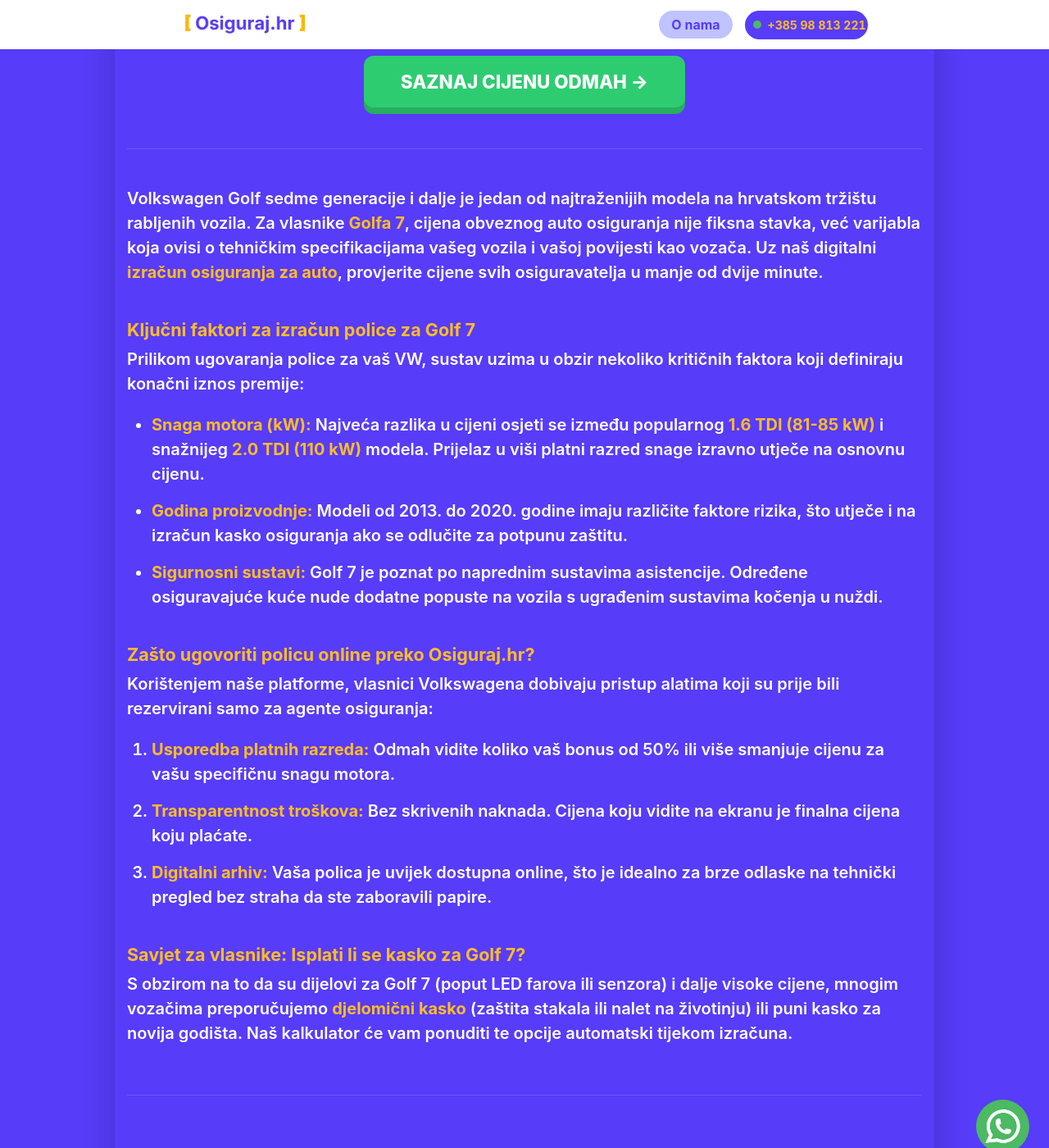
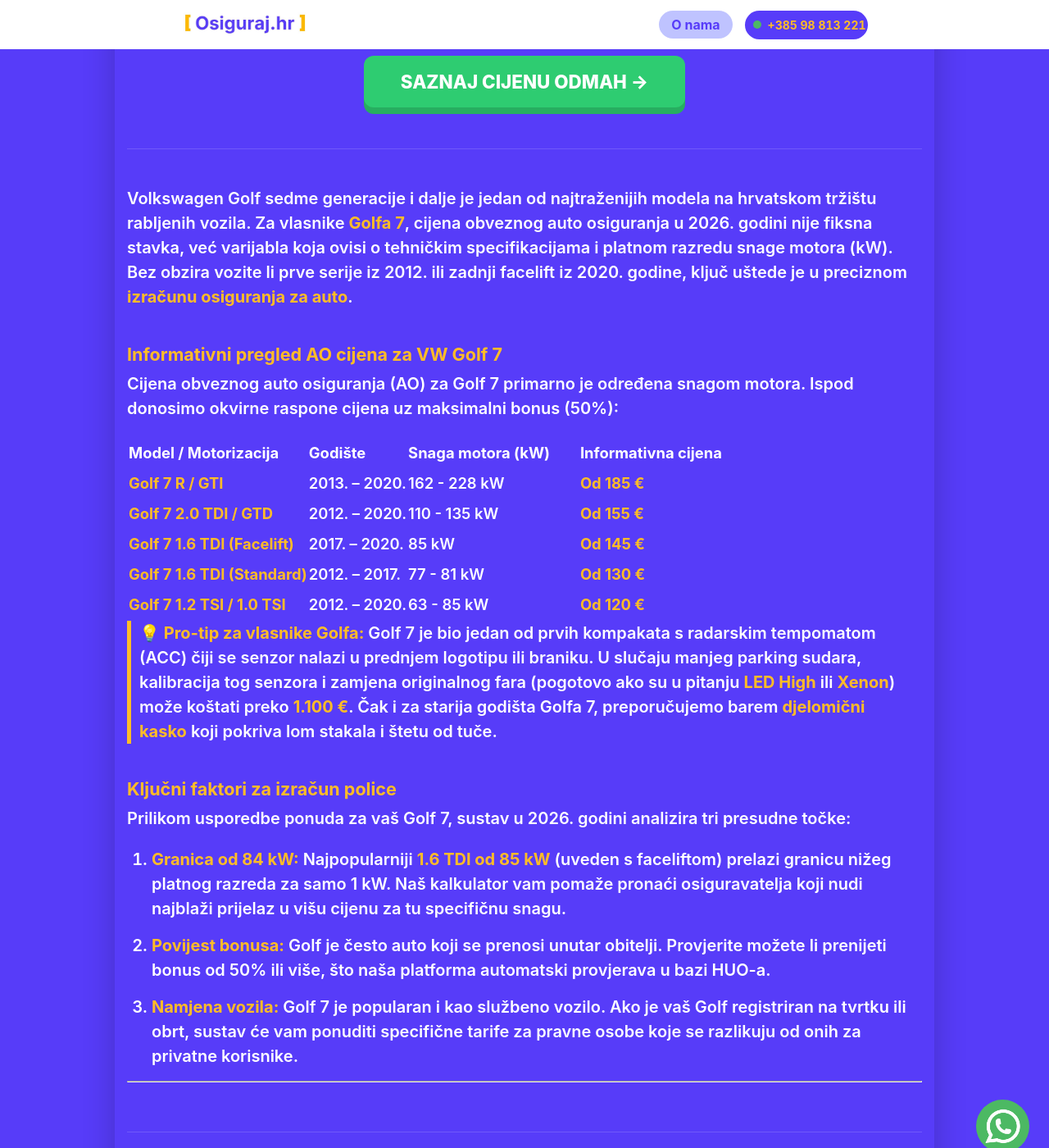
Before and after one commit to Filip-Gale/OsigurajHR, a Jekyll site: the page built from auto-osiguranje/vw-golf-7.md, in a window 1280 px wide and 1400 px high, scrolled down 345 px. Shown: the whole window at 82% size. Built offline with Jekyll 4.4.1, drawn with Linux system fonts in a browser that asks for light colours; some of the changed text lies outside the part shown.

Commit message:
Update vw-golf-7.md

```diff
--- a/auto-osiguranje/vw-golf-7.md
+++ b/auto-osiguranje/vw-golf-7.md
@@ -1,48 +1,82 @@
 ---
 layout: grad
 grad_ime: "Hrvatska"
-title: "Osiguranje za VW Golf 7 | Izračun cijene prema kW (2026)"
+title: "Osiguranje za VW Golf 7 | Cijene po godištima (2012-2020)"
 permalink: /auto-osiguranje/vw-golf-7/
-description: "Saznajte točnu cijenu auto osiguranja za VW Golf 7. Usporedite ponude za 1.6 TDI i 2.0 TDI motore uz uštede do 30% online."
+description: "Izračunajte cijenu osiguranja za VW Golf 7. Provjerite informativne cijene za 1.6 TDI, 2.0 TDI i GTI modele po godištima. Uštedite do 30% online."
 ---
 
-Volkswagen Golf sedme generacije i dalje je jedan od najtraženijih modela na hrvatskom tržištu rabljenih vozila. Za vlasnike **Golfa 7**, cijena obveznog auto osiguranja nije fiksna stavka, već varijabla koja ovisi o tehničkim specifikacijama vašeg vozila i vašoj povijesti kao vozača. Uz naš digitalni **izračun osiguranja za auto**, provjerite cijene svih osiguravatelja u manje od dvije minute.
+Volkswagen Golf sedme generacije i dalje je jedan od najtraženijih modela na hrvatskom tržištu rabljenih vozila. Za vlasnike **Golfa 7**, cijena obveznog auto osiguranja u 2026. godini nije fiksna stavka, već varijabla koja ovisi o tehničkim specifikacijama i platnom razredu snage motora (kW). Bez obzira vozite li prve serije iz 2012. ili zadnji facelift iz 2020. godine, ključ uštede je u preciznom **izračunu osiguranja za auto**.
 
-### Ključni faktori za izračun police za Golf 7
+### Informativni pregled AO cijena za VW Golf 7
 
-Prilikom ugovaranja police za vaš VW, sustav uzima u obzir nekoliko kritičnih faktora koji definiraju konačni iznos premije:
+Cijena obveznog auto osiguranja (AO) za Golf 7 primarno je određena snagom motora. Ispod donosimo okvirne raspone cijena uz maksimalni bonus (50%):
 
-* **Snaga motora (kW):** Najveća razlika u cijeni osjeti se između popularnog **1.6 TDI (81-85 kW)** i snažnijeg **2.0 TDI (110 kW)** modela. Prijelaz u viši platni razred snage izravno utječe na osnovnu cijenu.
-* **Godina proizvodnje:** Modeli od 2013. do 2020. godine imaju različite faktore rizika, što utječe i na izračun kasko osiguranja ako se odlučite za potpunu zaštitu.
-* **Sigurnosni sustavi:** Golf 7 je poznat po naprednim sustavima asistencije. Određene osiguravajuće kuće nude dodatne popuste na vozila s ugrađenim sustavima kočenja u nuždi.
+| Model&nbsp;/&nbsp;Motorizacija | Godište&nbsp;&nbsp;&nbsp;&nbsp;&nbsp; | Snaga motora (kW)&nbsp;&nbsp;&nbsp;&nbsp;&nbsp;&nbsp;&nbsp;&nbsp; | Informativna cijena |
+| :--- | :--- | :--- | :--- |
+| **Golf 7 R / GTI** | 2013. – 2020. | 162 - 228 kW | **Od 185 €** |
+| **Golf 7 2.0 TDI / GTD** | 2012. – 2020. | 110 - 135 kW | **Od 155 €** |
+| **Golf 7 1.6 TDI (Facelift)**| 2017. – 2020. | 85 kW | **Od 145 €** |
+| **Golf 7 1.6 TDI (Standard)**| 2012. – 2017. | 77 - 81 kW | **Od 130 €** |
+| **Golf 7 1.2 TSI / 1.0 TSI** | 2012. – 2020. | 63 - 85 kW | **Od 120 €** |
 
-### Zašto ugovoriti policu online preko Osiguraj.hr?
+> **💡 Pro-tip za vlasnike Golfa:** Golf 7 je bio jedan od prvih kompakata s radarskim tempomatom (ACC) čiji se senzor nalazi u prednjem logotipu ili braniku. U slučaju manjeg parking sudara, kalibracija tog senzora i zamjena originalnog fara (pogotovo ako su u pitanju **LED High** ili **Xenon**) može koštati preko **1.100 €**. Čak i za starija godišta Golfa 7, preporučujemo barem **djelomični kasko** koji pokriva lom stakala i štetu od tuče.
 
-Korištenjem naše platforme, vlasnici Volkswagena dobivaju pristup alatima koji su prije bili rezervirani samo za agente osiguranja:
+### Ključni faktori za izračun police
 
-1. **Usporedba platnih razreda:** Odmah vidite koliko vaš bonus od 50% ili više smanjuje cijenu za vašu specifičnu snagu motora.
-2. **Transparentnost troškova:** Bez skrivenih naknada. Cijena koju vidite na ekranu je finalna cijena koju plaćate.
-3. **Digitalni arhiv:** Vaša polica je uvijek dostupna online, što je idealno za brze odlaske na tehnički pregled bez straha da ste zaboravili papire.
+Prilikom usporedbe ponuda za vaš Golf 7, sustav u 2026. godini analizira tri presudne točke:
+1.  **Granica od 84 kW:** Najpopularniji **1.6 TDI od 85 kW** (uveden s faceliftom) prelazi granicu nižeg platnog razreda za samo 1 kW. Naš kalkulator vam pomaže pronaći osiguravatelja koji nudi najblaži prijelaz u višu cijenu za tu specifičnu snagu.
+2.  **Povijest bonusa:** Golf je često auto koji se prenosi unutar obitelji. Provjerite možete li prenijeti bonus od 50% ili više, što naša platforma automatski provjerava u bazi HUO-a.
+3.  **Namjena vozila:** Golf 7 je popularan i kao službeno vozilo. Ako je vaš Golf registriran na tvrtku ili obrt, sustav će vam ponuditi specifične tarife za pravne osobe koje se razlikuju od onih za privatne korisnike.
 
-### Savjet za vlasnike: Isplati li se kasko za Golf 7?
-
-S obzirom na to da su dijelovi za Golf 7 (poput LED farova ili senzora) i dalje visoke cijene, mnogim vozačima preporučujemo **djelomični kasko** (zaštita stakala ili nalet na životinju) ili puni kasko za novija godišta. Naš kalkulator će vam ponuditi te opcije automatski tijekom izračuna.
+---
 
 <div class="faq-section">
-    <h3>FAQ: Sve što trebate znati o osiguranju za Golf 7</h3>
+    <h3>FAQ: Sve što trebate znati o osiguranju za VW Golf 7</h3>
 
     <div class="faq-item">
-        <h4>Koja je razlika u cijeni osiguranja za 1.6 TDI i 2.0 TDI?</h4>
-        <p>Zbog prelaska u višu kategoriju kilovata (iznad 84 kW), model 2.0 TDI obično ima 15-20% skuplju osnovnu policu obveznog osiguranja.</p>
+        <h4>Zašto je osiguranje za 2.0 TDI skuplje nego za 1.6 TDI?</h4>
+        <p>Hrvatski sustav osiguranja bazira se na kilovatima. Model 2.0 TDI sa 110 kW (150 KS) spada u znatno viši razred od modela sa 77 ili 81 kW, što rezultira razlikom u cijeni od oko 20-30 EUR po polici.</p>
     </div>
 
     <div class="faq-item">
-        <h4>Mogu li dobiti popust ako imam ugrađenu kuku na Golfu?</h4>
-        <p>Kuka za vuču mora biti upisana u prometnu dozvolu, a neki osiguravatelji to uzimaju kao faktor pri izračunu rizika. Provjerite točne detalje kroz naš <strong>izračun osiguranja za auto</strong>.</p>
+        <h4>Mogu li dobiti popust na temelju Front Assist sustava?</h4>
+        <p>Pojedini osiguravatelji u 2026. godini priznaju dodatne popuste na kasko policu ako je vaš Golf opremljen sustavom za automatsko kočenje, jer to dokazano smanjuje vjerojatnost štete u gradskoj vožnji.</p>
     </div>
 
     <div class="faq-item">
-        <h4>Vrijedi li polica ako auto prodam sredinom godine?</h4>
-        <p>Da, polica ostaje vezana uz vozilo, ali vi kao prodavatelj možete tražiti povrat neiskorištenog dijela premije ako kupac ugovori novu policu.</p>
+        <h4>Što se događa s policom ako ugradim kuku za vuču?</h4>
+        <p>Kuku morate atestirati i upisati u prometnu dozvolu. Polica obveznog osiguranja pokriva i štetu nanesenu priključnim vozilom, ali savjetujemo da provjerite uvjete kod kasko osiguranja zbog dodatne vrijednosti opreme.</p>
     </div>
 </div>
+
+<script type="application/ld+json">
+{
+  "@context": "https://schema.org",
+  "@type": "FAQPage",
+  "mainEntity": [{
+    "@type": "Question",
+    "name": "Koliko košta osiguranje za Golf 7 1.6 TDI?",
+    "acceptedAnswer": {
+      "@type": "Answer",
+      "text": "Ovisno o bonusu i kW (77-85), cijena se kreće od 130 € do 150 € za osnovnu AO policu."
+    }
+  },
+  {
+    "@type": "Question",
+    "name": "Priznaje li se bonus od 50% za Golf 7?",
+    "acceptedAnswer": {
+      "@type": "Answer",
+      "text": "Da, bonus je vezan uz OIB vozača i automatski se obračunava prilikom online izračuna."
+    }
+  },
+  {
+    "@type": "Question",
+    "name": "Je li kasko isplativ za Golf 7 iz 2015. godine?",
+    "acceptedAnswer": {
+      "@type": "Answer",
+      "text": "Zbog skupe LED optike i radarskih senzora, preporučuje se barem mini kasko ili osiguranje stakala."
+    }
+  }]
+}
+</script>
```
